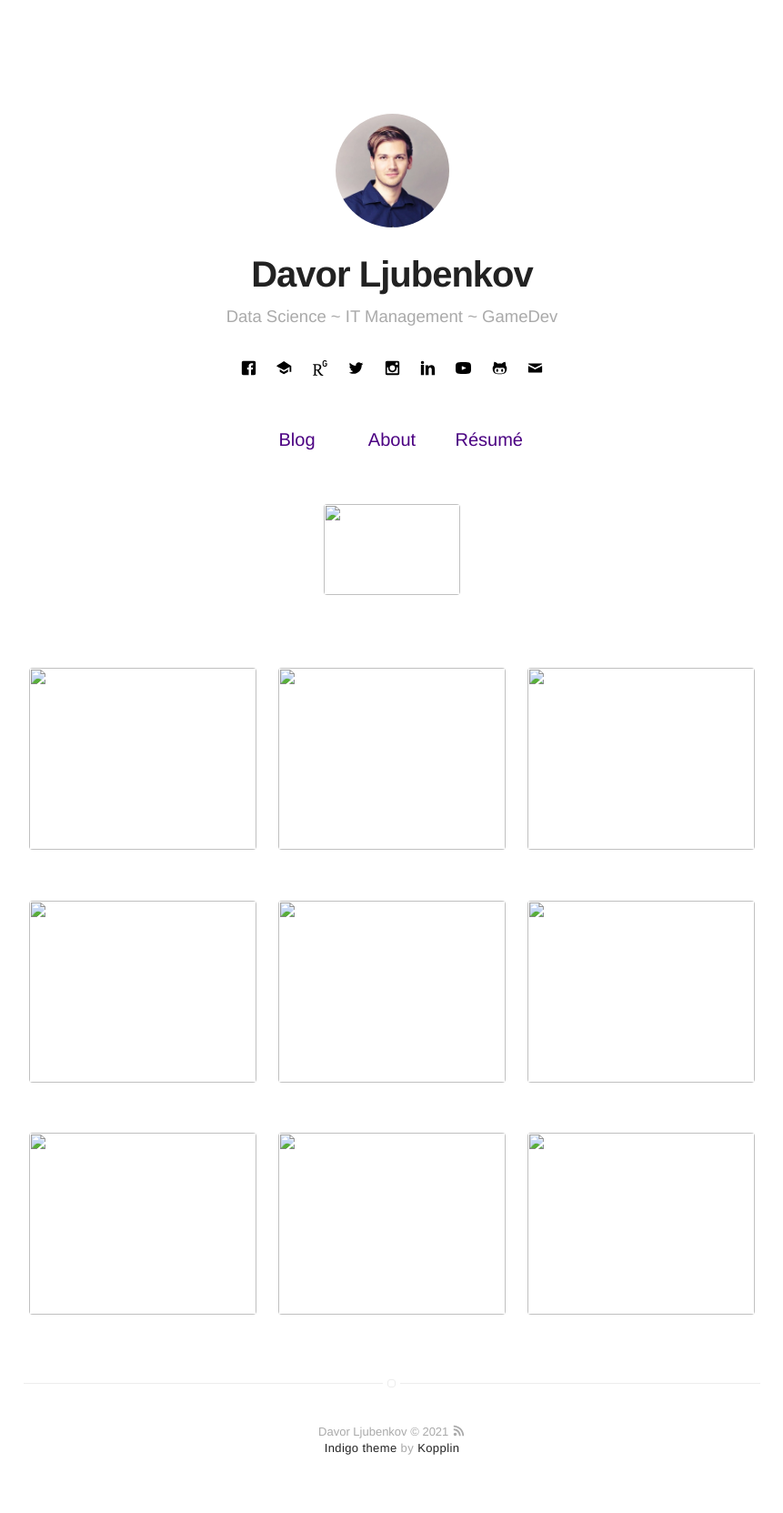
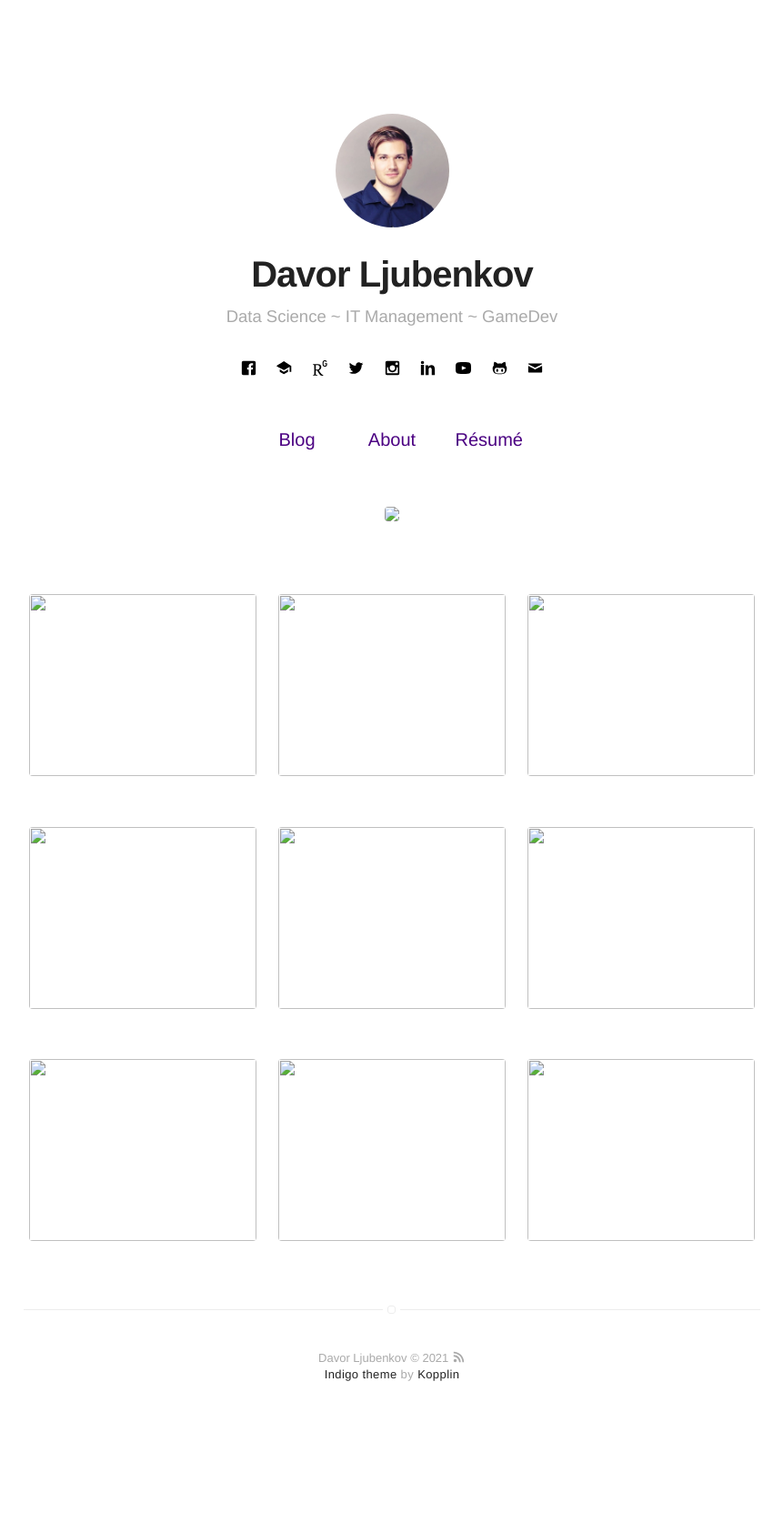
Before and after one commit to dljubenk/dljubenk.github.io, a Jekyll site: the page built from index.html, in a window 1280 px wide. Shown: the whole page at 91% size, without its empty margins (209-1070 px from the left). Built offline with Jekyll 4.4.1, drawn with Linux system fonts in a browser that asks for light colours; after the commit the page ends 1582 px from its top, so only the background shows below that.

Commit message:
Update doodle-coffeecup.html

```diff
--- a/_includes/doodle-coffeecup.html
+++ b/_includes/doodle-coffeecup.html
@@ -1,5 +1,5 @@
 </br></br>
-<div class="doodle"><p align="center">
-<img src="dljubenk.github.io/assets/images/paperclip.png" height="100px" width="150px">
+<div><p align="center">
+<img src="dljubenk.github.io/assets/images/paperclip.png" />
 </p>
 </div>
```
